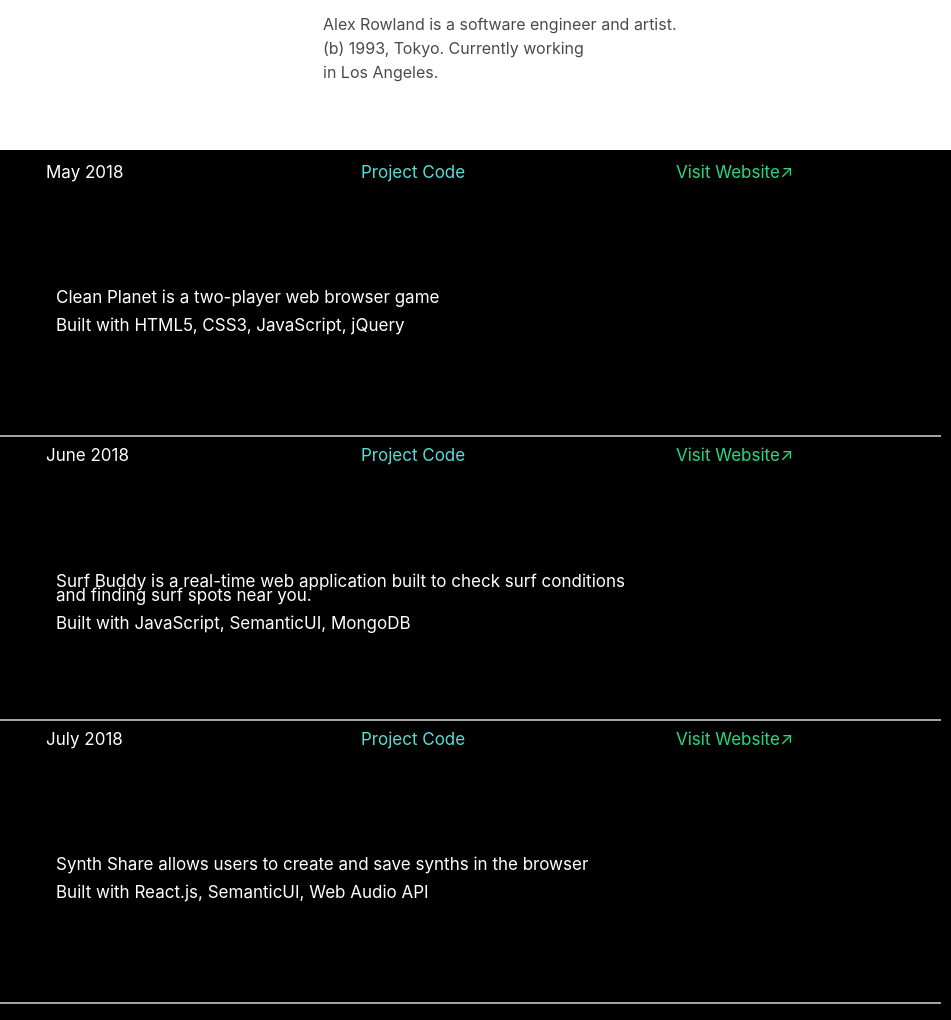
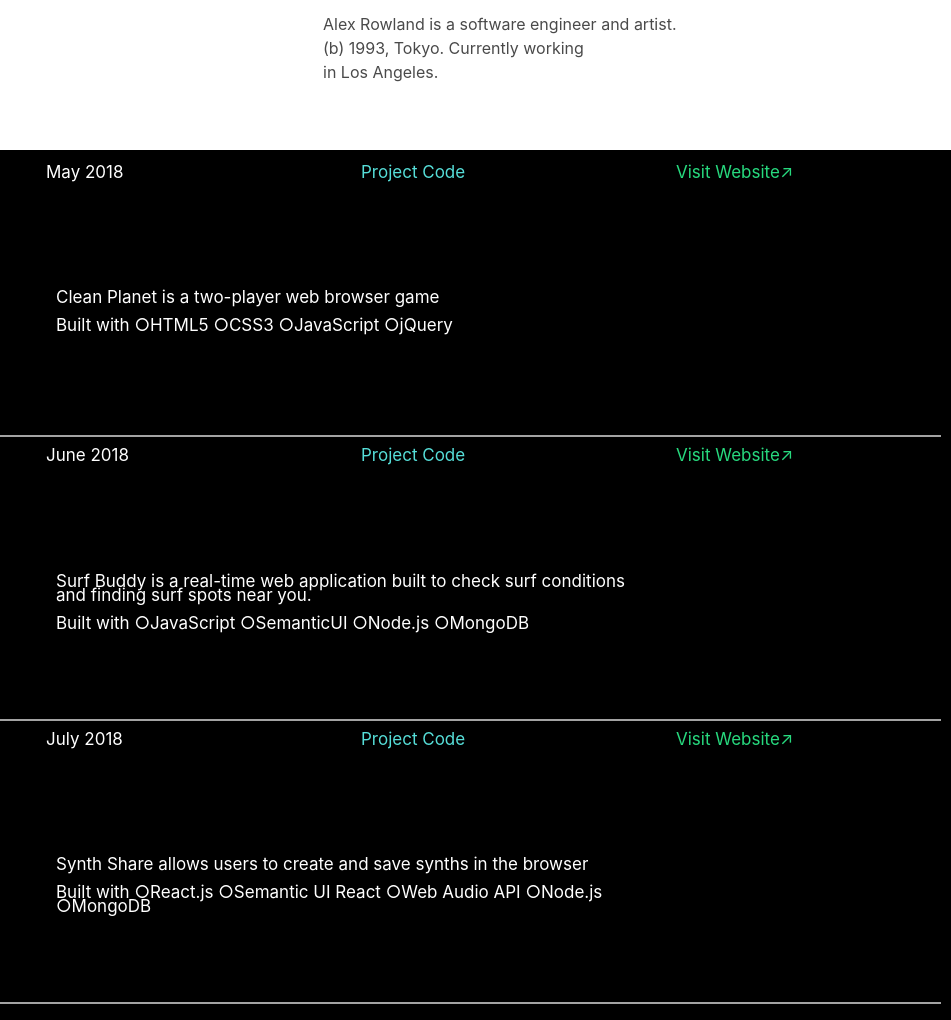
Before and after one commit to arowland900/personal_website, a plain HTML site: page index.html in a window 1280 px wide. Shown: the full height of the page, 329-1280 px from the left. Drawn offline with nearby package versions, Linux system fonts and the light colour scheme.

Commit message:
descriptions

```diff
--- a/index.html
+++ b/index.html
@@ -59,7 +59,7 @@
 					<br><br><br><br><br><br><br>
 					<p class="left-title">Clean Planet is a two-player web browser game</p>
 					<br>
-					<p class="left-title">Built with HTML5, CSS3, JavaScript, jQuery</p>
+					<p class="left-title">Built with ○HTML5 ○CSS3 ○JavaScript ○jQuery</p>
 				</div>
 				<!-- <div class='column20'><h1 class='project'>yo</h1></div>
 				<div class='column20'><h1 class='project'>yo</h1></div>
@@ -87,7 +87,7 @@
 					<br><br><br><br><br><br><br>
 					<p class="left-title">Surf Buddy is a real-time web application built to check surf conditions and finding surf spots near you.</p>
 					<br>
-					<p class="left-title">Built with JavaScript, SemanticUI, MongoDB</p>
+					<p class="left-title">Built with ○JavaScript ○SemanticUI ○Node.js ○MongoDB</p>
 				</div>
 				<!-- <div class='column20'><h1 class='project'>yo</h1></div>
 				<div class='column20'><h1 class='project'>yo</h1></div>
@@ -115,7 +115,7 @@
 					<br><br><br><br><br><br><br>
 					<p class="left-title">Synth Share allows users to create and save synths in the browser</p>
 					<br>
-					<p class="left-title">Built with React.js, SemanticUI, Web Audio API</p>
+					<p class="left-title">Built with ○React.js ○Semantic UI React ○Web Audio API ○Node.js ○MongoDB</p>
 				</div>
 				<!-- <div class='column20'><h1 class='project'>yo</h1></div>
 				<div class='column20'><h1 class='project'>yo</h1></div>
```
